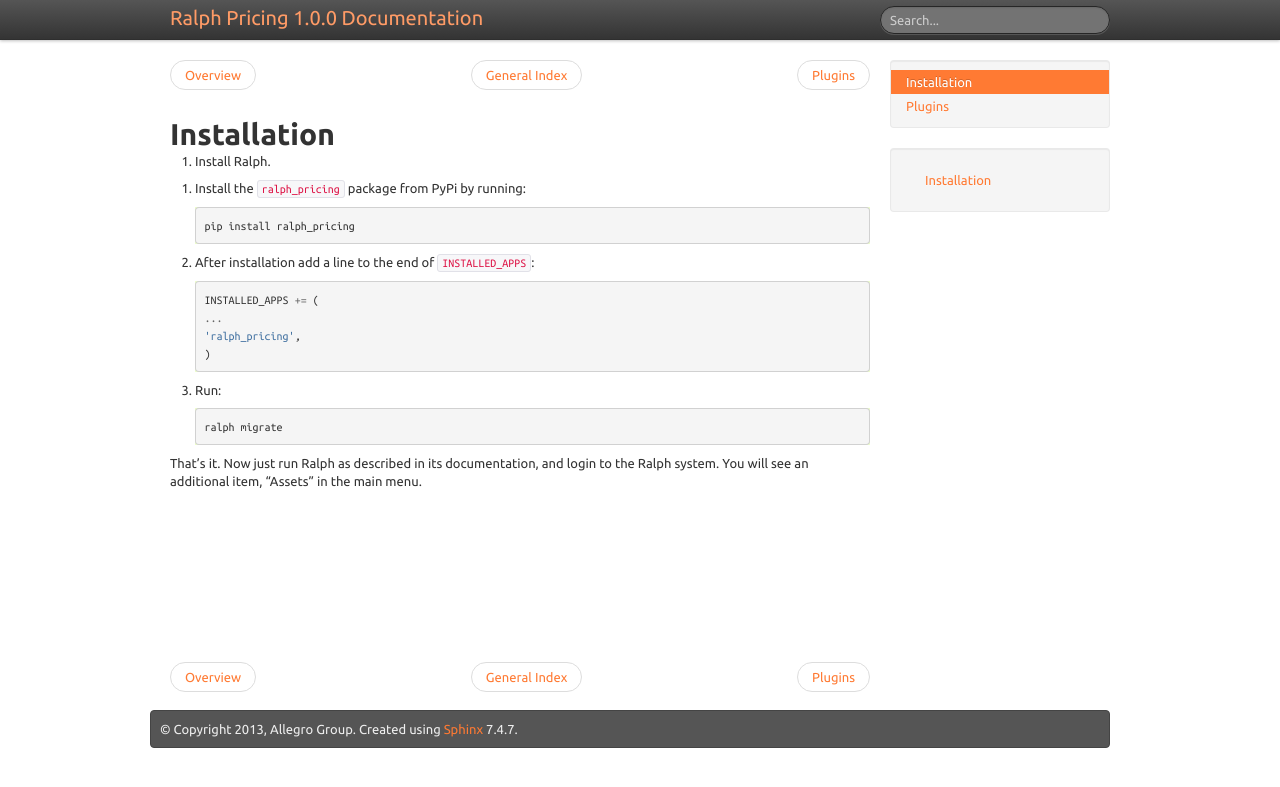
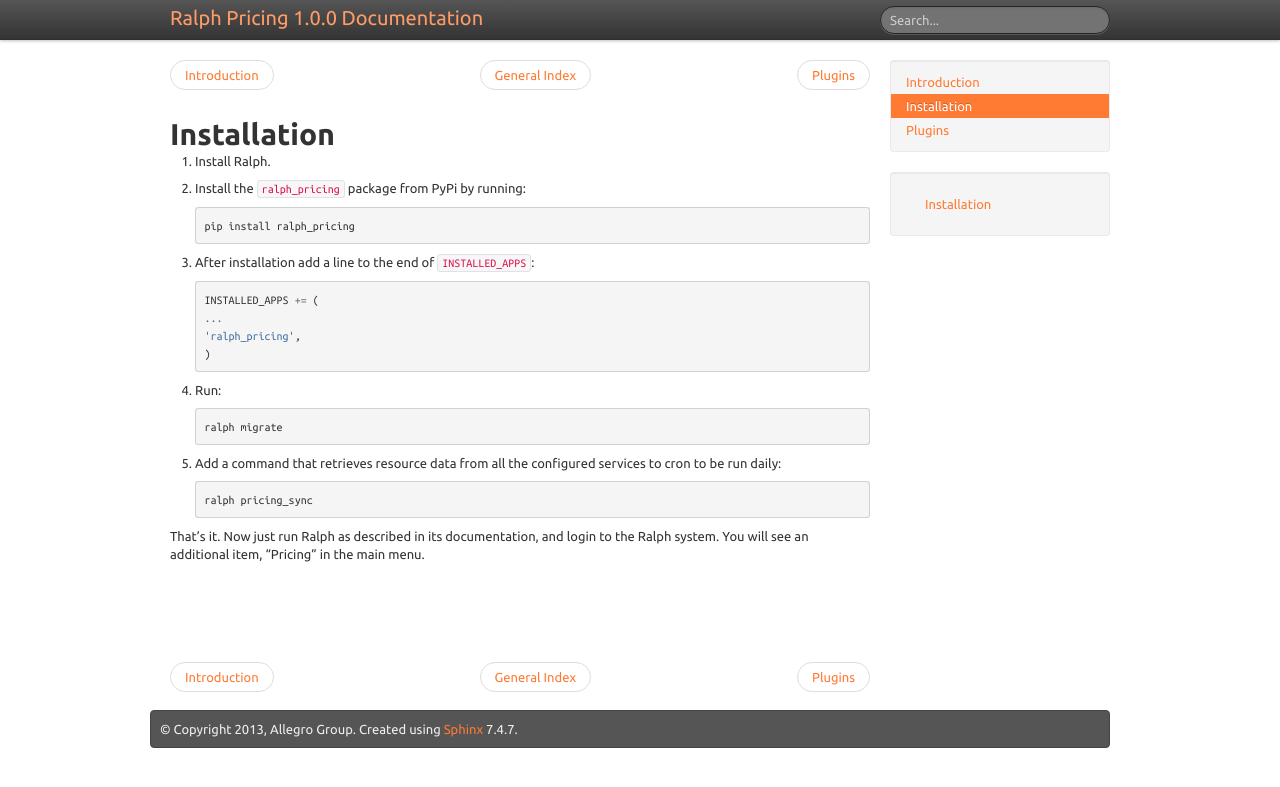
Before and after one commit to allegro/ralph_pricing, a Sphinx documentation site: the page built from doc/installation.rst, in a window 1280 px wide. Shown: the top 787 px of the page. Built offline with Sphinx 7.4.7, drawn with Linux system fonts in a browser that asks for light colours.

Commit message:
Introduction to docs

```diff
--- a/doc/index.rst
+++ b/doc/index.rst
@@ -10,5 +10,6 @@
 .. toctree::
    :maxdepth: 2
 
+   introduction
    installation
    plugins
--- a/doc/installation.rst
+++ b/doc/installation.rst
@@ -16,10 +16,13 @@
     'ralph_pricing',
     )
 
-3. Run::
+4. Run::
 
     ralph migrate
 
+5. Add a command that retrieves resource data from all the configured services to cron to be run daily::
+
+    ralph pricing_sync
 
 That's it. Now just run Ralph as described in its documentation, and login to
-the Ralph system.  You will see an additional item, "Assets" in the main menu.
+the Ralph system.  You will see an additional item, "Pricing" in the main menu.
--- a/doc/plugins.rst
+++ b/doc/plugins.rst
@@ -79,7 +79,7 @@
 
     (ralph)$ ralph pricing_sync --run-only=openstack
 
-to pull in the billing information for OpenStack tennants.
+to pull in the billing information for OpenStack tenants.
 OpenStack plugin save five usages:
 
 - CPU Hours,
```
Also changed, not shown: other parts of doc/installation.rst (+2 -2 lines), doc/introduction.rst (added, +16 -0 lines).
